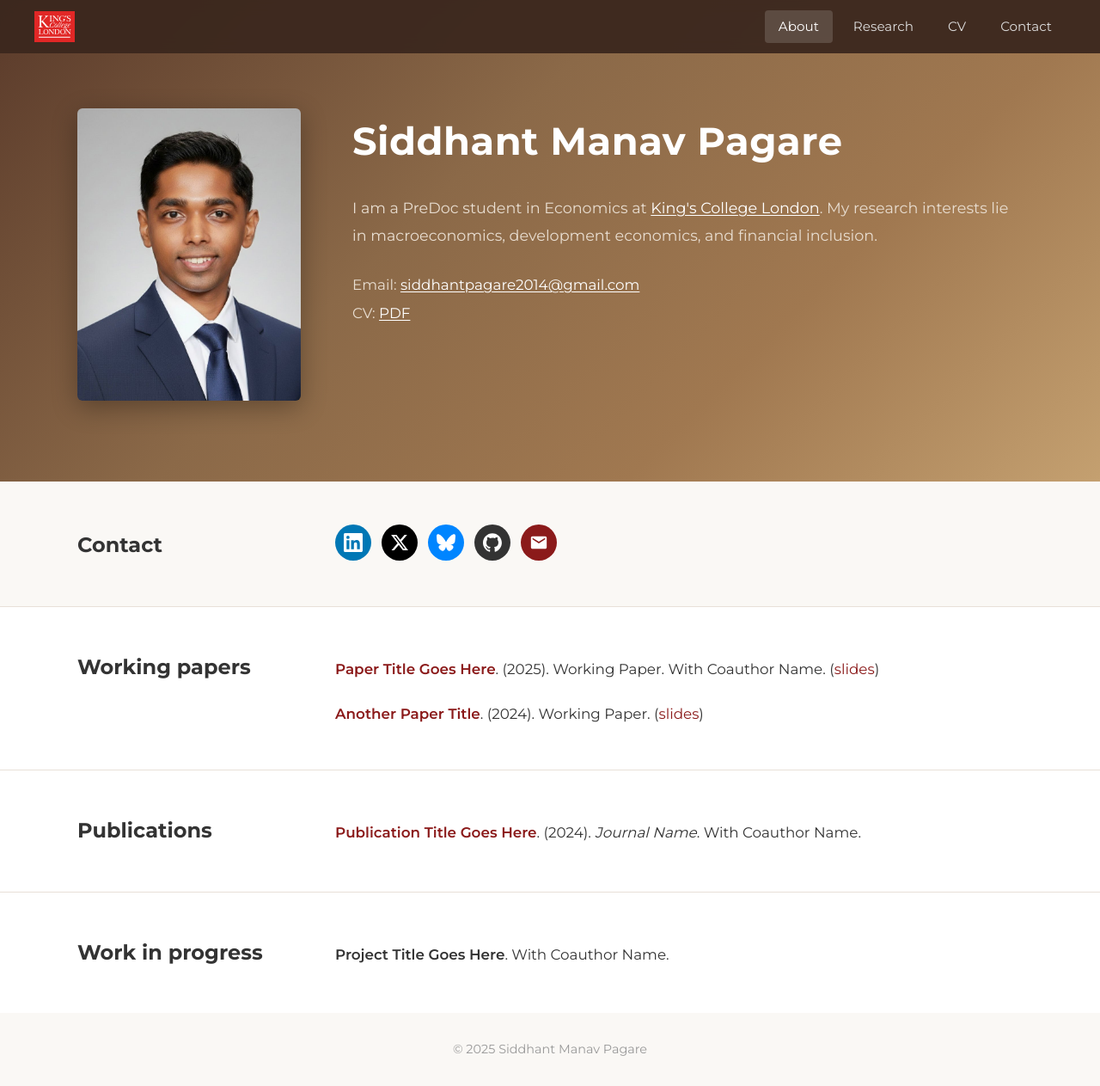
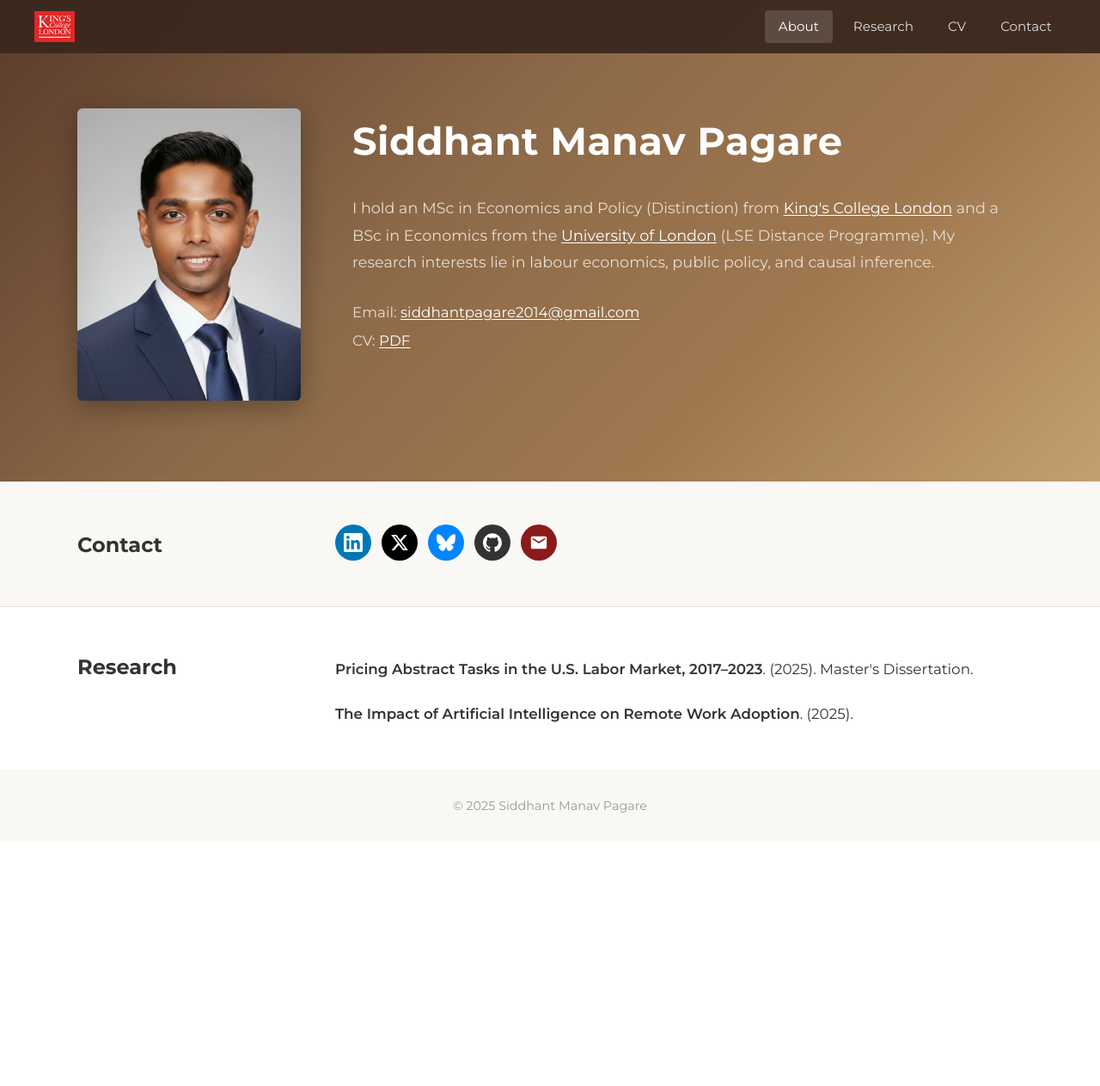
Before and after one commit to SID98-web/personal-site, a plain HTML site: page index.html in a window 1280 px wide. Shown: the whole page at 86% size. After the commit the page ends 979 px from the top, so only its background shows below. Drawn offline with Linux system fonts and the light colour scheme.

Commit message:
Update bio and research sections from CV

```diff
--- a/index.html
+++ b/index.html
@@ -34,12 +34,11 @@
             <div class="hero-text">
                 <h1>Siddhant Manav Pagare</h1>
                 <p class="bio">
-                    I am a PreDoc student in Economics at
-                    <a href="https://www.kcl.ac.uk/" target="_blank">King's College London</a>.
-                    My research interests lie in macroeconomics, development economics, and financial inclusion.
-                </p>
-                <p class="bio">
-                    <!-- Add more about your research interests and work here -->
+                    I hold an MSc in Economics and Policy (Distinction) from
+                    <a href="https://www.kcl.ac.uk/" target="_blank">King's College London</a>
+                    and a BSc in Economics from the
+                    <a href="https://www.london.ac.uk/" target="_blank">University of London</a> (LSE Distance Programme).
+                    My research interests lie in labour economics, public policy, and causal inference.
                 </p>
                 <div class="hero-contact">
                     <p>Email: <a href="mailto:siddhantpagare2014@gmail.com">siddhantpagare2014@gmail.com</a></p>
@@ -80,48 +79,18 @@
         </div>
     </section>
 
-    <!-- Working Papers Section -->
+    <!-- Research Section -->
     <section id="research" class="section">
         <div class="section-container">
-            <h2 class="section-title">Working papers</h2>
+            <h2 class="section-title">Research</h2>
             <div class="section-content">
                 <div class="paper">
-                    <a href="#" class="paper-title">Paper Title Goes Here</a>.
-                    (2025). Working Paper.
-                    With Coauthor Name.
-                    (<a href="#">slides</a>)
+                    <span class="paper-title-plain">Pricing Abstract Tasks in the U.S. Labor Market, 2017–2023</span>.
+                    (2025). Master's Dissertation.
                 </div>
                 <div class="paper">
-                    <a href="#" class="paper-title">Another Paper Title</a>.
-                    (2024). Working Paper.
-                    (<a href="#">slides</a>)
-                </div>
-            </div>
-        </div>
-    </section>
-
-    <!-- Publications Section -->
-    <section class="section">
-        <div class="section-container">
-            <h2 class="section-title">Publications</h2>
-            <div class="section-content">
-                <div class="paper">
-                    <a href="#" class="paper-title">Publication Title Goes Here</a>.
-                    (2024). <em>Journal Name</em>.
-                    With Coauthor Name.
-                </div>
-            </div>
-        </div>
-    </section>
-
-    <!-- Work in Progress Section -->
-    <section class="section">
-        <div class="section-container">
-            <h2 class="section-title">Work in progress</h2>
-            <div class="section-content">
-                <div class="paper">
-                    <span class="paper-title-plain">Project Title Goes Here</span>.
-                    With Coauthor Name.
+                    <span class="paper-title-plain">The Impact of Artificial Intelligence on Remote Work Adoption</span>.
+                    (2025).
                 </div>
             </div>
         </div>
```
Also changed, not shown: 1 other file.
